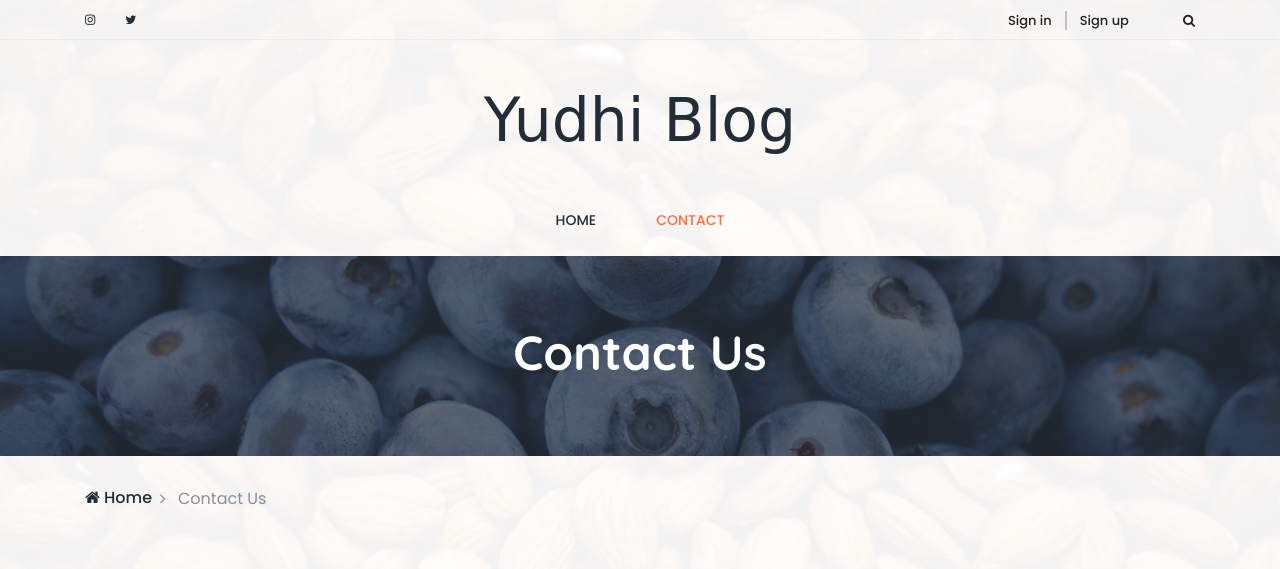
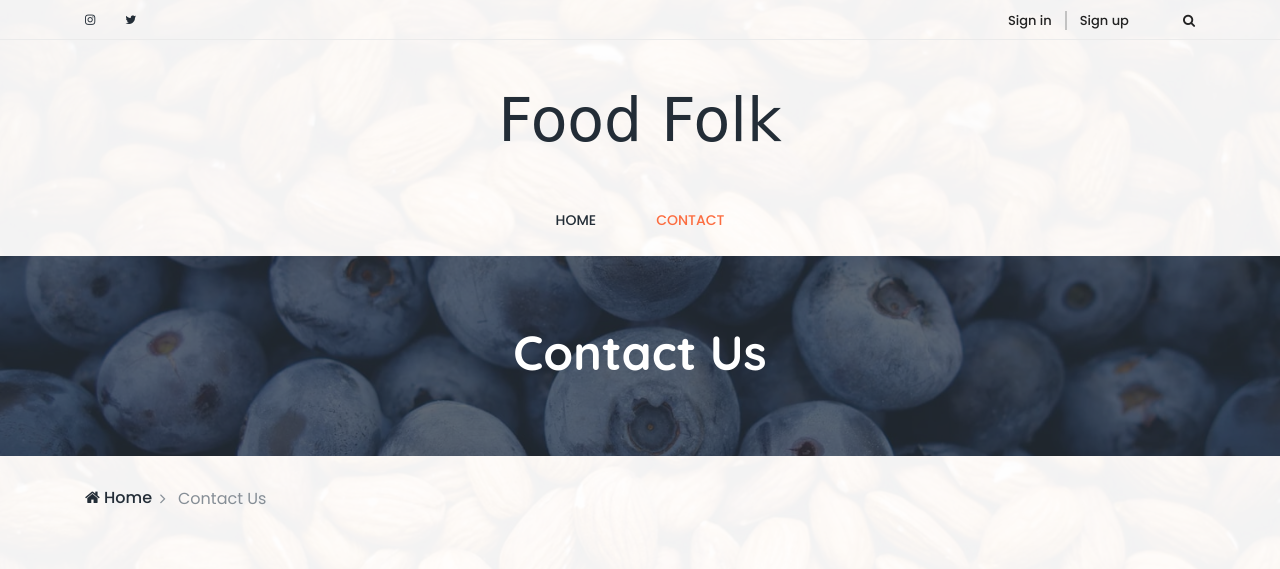
Before and after one commit to Foodfolkk/foodfolk.io, a plain HTML site: page contact.html in a window 1280 px wide. Shown: the top 569 px of the page. Drawn offline with Linux system fonts and the light colour scheme; a web font is replaced by a local one.

Commit message:
food folk

```diff
--- a/contact.html
+++ b/contact.html
@@ -29,7 +29,7 @@
     <!-- The above 4 meta tags *must* come first in the head; any other head content must come *after* these tags -->
 
     <!-- Title -->
-    <title>Yudhi Blog</title>
+    <title>Food Folk</title>
 
     <!-- Favicon -->
 
@@ -111,7 +111,7 @@
           <!-- Logo Area Start -->
           <div class="col-12">
             <div class="logo_area text-center">
-              <a href="index.html" class="yummy-logo">Yudhi Blog</a>
+              <a href="index.html" class="yummy-logo">Food Folk</a>
             </div>
           </div>
         </div>
```
